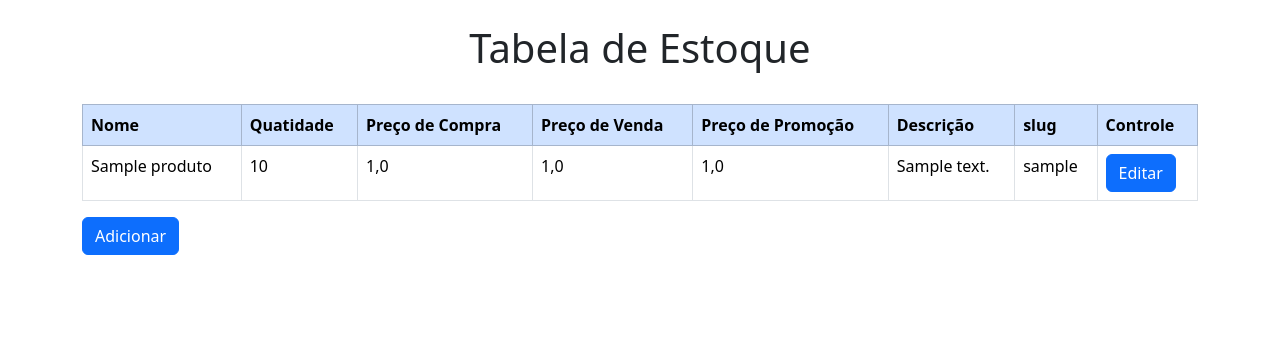
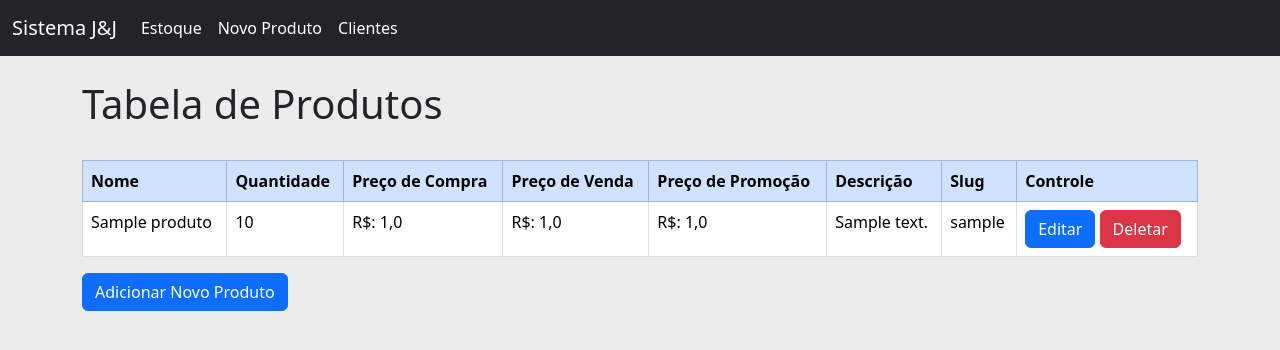
Before and after one commit to WillTms/Estagio, a Django app: page / in a window 1280 px wide. Shown: the top 350 px of the page. Run offline with Django 5.2, Linux system fonts and the light colour scheme; tables that the repository leaves empty hold one stand-in row (values such as "Sample post").

Commit message:
tudo pronto

```diff
--- a/loja/settings.py
+++ b/loja/settings.py
@@ -139,13 +139,15 @@ USE_TZ = True
 # Static files (CSS, JavaScript, Images)
 # https://docs.djangoproject.com/en/5.0/howto/static-files/
 
-STATIC_URL = 'static/'
+STATIC_URL = '/static/'
 STATIC_ROOT = os.path.join(BASE_DIR, 'static')
 STATICFILES_DIRS = [
     os.path.join('templates/static')
 ]
 
-
+'''STATICFILES_DIRS = [
+    BASE_DIR / 'static'
+]'''
 
 MEDIA_URL = '/media/'
 MEDIA_ROOT = os.path.join(BASE_DIR, 'media')
--- a/produto/models.py
+++ b/produto/models.py
@@ -15,6 +15,8 @@ class Produto(models.Model):
     descricao = models.TextField(max_length=255, blank=True, null=True, verbose_name='Descrição:')
     slug = models.SlugField(unique=True, blank=True, null=True)
 
+
+
     def save(self, *args, **kwargs):
         if not self.slug:
             slug = f'{slugify(self.nome)}'
--- a/produto/templates/produto/produto_list.html
+++ b/produto/templates/produto/produto_list.html
@@ -3,30 +3,54 @@
   <head>
     <meta charset="utf-8">
     <meta name="viewport" content="width=device-width, initial-scale=1">
-    <title>Produtos</title>
+    <title>Estoque</title>
     <link href="https://cdn.jsdelivr.net/npm/bootstrap@5.3.3/dist/css/bootstrap.min.css" rel="stylesheet" integrity="sha384-QWTKZyjpPEjISv5WaRU9OFeRpok6YctnYmDr5pNlyT2bRjXh0JMhjY6hW+ALEwIH" crossorigin="anonymous">
     {% load static %}
     <link rel="stylesheet" href="{% static 'css/produto_list.css' %}">
   </head>
   <body>
 
+    <!-- ////////////////////////////////////////////////////////////////////////////////////// -->
+    <nav class="navbar navbar-expand-lg navbar-light bg-dark">
+      <div class="container-fluid">
+        <a class="navbar-brand text-white" href="#">Sistema J&J</a>
+        <button class="navbar-toggler" type="button" data-bs-toggle="collapse" data-bs-target="#navbarNav" aria-controls="navbarNav" aria-expanded="false" aria-label="Toggle navigation">
+          <span class="navbar-toggler-icon"></span>
+        </button>
+        <div class="collapse navbar-collapse" id="navbarNav">
+          <ul class="navbar-nav">
+            <li class="nav-item">
+              <a class="nav-link text-white active" aria-current="page" href="{% url 'produto:listaproduto' %}">Estoque</a>
+            </li>
+            <li class="nav-item">
+              <a class="nav-link text-white" href="{% url 'produto:adicionarproduto' %}">Novo Produto</a>
+            </li>
+            <li class="nav-item">
+              <a class="nav-link text-white" href="#">Clientes</a>
+            </li>
+          </ul>
+        </div>
+      </div>
+    </nav>
+   <!-- /////////////////////////////////////////////////////////////////////////////////////// -->
+
     <main class="container">
       <br>
 
-      <h1>Tabela de Estoque</h1>
+      <h1>Tabela de Produtos</h1>
 
       <br>
 
-        <table class="table table-hover table-bordered">
+        <table class="table table-hover table-bordered border-secundary">
             <thead class="table-primary">
               <tr>
                 <th scope="col">Nome</th>
-                <th scope="col">Quatidade</th>
+                <th scope="col">Quantidade</th>
                 <th scope="col">Preço de Compra</th>
                 <th scope="col">Preço de Venda</th>
                 <th scope="col">Preço de Promoção</th>
                 <th scope="col">Descrição</th>
-                <th scope="col">slug</th>
+                <th scope="col">Slug</th>
                 <th scope="col">Controle</th>
               </tr>
             </thead>
@@ -34,22 +58,48 @@
             <tbody>
                 {% for produto in produto_list %}
               <tr>
-
-                <td>{{produto.nome}}</td>
-                <td>{{produto.quantidade}}</td>
-                <td>{{produto.preco_compra}}</td>
-                <td>{{produto.preco_venda}}</td>
-                <td>{{produto.preco_promocional}}</td>
-                <td>{{produto.descricao}}</td>
-                <td>{{produto.slug}}</td>
-                <td><a href="{% url "produto:editarproduto" pk=produto.pk %}" class="btn btn-primary">Editar</a></td>
-
+                <td>{{ produto.nome }}</td>
+                <td>{{ produto.quantidade }}</td>
+                <td>R$: {{ produto.preco_compra}}</td>
+                <td>R$: {{ produto.preco_venda }}</td>
+                <td>R$: {{ produto.preco_promocional }}</td>
+                <td>{{ produto.descricao }}</td>
+                <td>{{ produto.slug }}</td>
+                <td>
+                  <a href="{% url 'produto:editarproduto' pk=produto.pk %}" class="btn btn-primary">Editar</a>
+                  <a href="{% url 'produto:excluirproduto' pk=produto.pk %}" class="btn btn-danger delete-btn" data-id="{{ produto.pk }}">Deletar</a>
+                  </td>
               </tr>
               {% endfor %}
             </tbody>
           </table>
-          <a href={% url "produto:adicionarproduto"%} class= "btn btn-primary">Adicionar</a>
+          <a href="{% url 'produto:adicionarproduto' %}" class="btn btn-primary">Adicionar Novo Produto</a>
     </main>
     <script src="https://cdn.jsdelivr.net/npm/bootstrap@5.3.3/dist/js/bootstrap.bundle.min.js" integrity="sha384-YvpcrYf0tY3lHB60NNkmXc5s9fDVZLESaAA55NDzOxhy9GkcIdslK1eN7N6jIeHz" crossorigin="anonymous"></script>
+    <script src="https://code.jquery.com/jquery-3.6.0.min.js"></script>
+    <script>
+      $(document).ready(function(){
+        $('.delete-btn').click(function(){
+          var btn = $(this);
+          var id = btn.data('id');
+          if (confirm('Tem certeza que deseja deletar este produto?')) {
+            $.ajax({
+              url: '{% url "produto:excluirproduto" pk=0 %}'.replace('0', id),
+              type: 'POST',
+              data: {
+                csrfmiddlewaretoken: '{{ csrf_token }}'
+              },
+              success: function(response) {
+                if (response.success) {
+                  $('#produto-' + id).remove();
+                } else {
+                  alert('Erro ao deletar o produto.');
+                }
+              }
+            });
+          }
+        });
+      });
+    </script>
   </body>
 </html>
--- a/produto/urls.py
+++ b/produto/urls.py
@@ -1,20 +1,22 @@
 from django.urls import path
 #from . import views
-from produto.views import AdicionarProduto,Lista,EditarProduto
+from produto.views import AdicionarProduto,Lista,EditarProduto,ExcluirProduto
 
 app_name = 'produto'
 
 urlpatterns = [
+    path('adicionarproduto/',AdicionarProduto.as_view(), name="adicionarproduto"),
+    path('',Lista.as_view(), name="listaproduto"),
+    path("editarproduto/<int:pk>", EditarProduto.as_view(), name="editarproduto"),
+    path('excluirproduto/<int:pk>', ExcluirProduto.as_view(), name='excluirproduto'),
+
+
     #path('adicionarproduto/', views.AdicionarProduto, name='adicionarproduto'),
     #path('sucesso/', views.sucesso, name='sucesso'),
     #path('lista/', views.ListaProdutos.as_view(), name="lista"),
     #path('<slug>', views.DetalheProdutos.as_view(), name="detalhe"),
-
-    path('adicionarproduto/',AdicionarProduto.as_view(), name="adicionarproduto"),
-    path('',Lista.as_view(), name="lista cliente"),
-    path("editarproduto/<int:pk>", EditarProduto.as_view(), name="editarproduto"),
     #path('adicionaravenda/', views.AdicionarAVEnda.as_view(), name="adicionaravenda"),
     #path('removerdavenda/', views.RemoverDaVenda.as_view(), name="removerdavenda"),
-   # path('carrinhovenda/', views.CarrinhoVenda.as_view(), name="carrinhovenda"),
+    #path('carrinhovenda/', views.CarrinhoVenda.as_view(), name="carrinhovenda"),
     #path('finalizar/', views.Finalizar.as_view(), name="finalizar")
 ]
--- a/produto/views.py
+++ b/produto/views.py
@@ -3,13 +3,10 @@ from django.views.generic.list import ListView
 from django.views.generic import UpdateView, CreateView, DeleteView
 from django.views import View
 from django.http import HttpResponse
-#from . import models
 from .models import Produto
 from django.urls import reverse_lazy
-'''class AdicionarProduto(View):
-      def get(self, *args, **kwargs):
-        return HttpResponse('adicionar produto')
-'''
+from django.http import JsonResponse
+
 '''def AdicionarProduto(request):
     form = ProdutosForm(request.POST or None, request.FILES or None)
     if request.method == 'POST':
@@ -19,19 +16,30 @@ from django.urls import reverse_lazy
     return render(request, 'novo_produto.html', {'form': form})
 '''
 
+class Lista(ListView):
+  model = Produto
+
 class AdicionarProduto(CreateView):
   model = Produto
   fields = ['nome', 'quantidade', 'preco_compra', 'preco_venda', 'preco_promocional', 'descricao','slug']
-  success_url = reverse_lazy('produto:lista cliente')
+  success_url = reverse_lazy('produto:listaproduto')
 
 class EditarProduto(UpdateView):
   model = Produto
   fields = ['nome', 'quantidade', 'preco_compra', 'preco_venda', 'preco_promocional', 'descricao','slug']
-  success_url = reverse_lazy('produto:lista cliente')
+  success_url = reverse_lazy('produto:listaproduto')
 
+class ExcluirProduto(DeleteView):
+  model = Produto
+  success_url = reverse_lazy('produto:listaproduto')
 
-class Lista(ListView):
-  model = Produto
+  def post(self, request, *args, **kwargs):
+      self.object = self.get_object()
+      self.object.delete()
+      return JsonResponse({'success': True})
+
+  def get(self, request, *args, **kwargs):
+      return redirect(self.success_url)
 
 
 
@@ -43,6 +51,7 @@ class Lista(ListView):
       template_name = 'produto/lista.html'
       context_object_name = 'produtos'
    """
+
 class DetalheProdutos(View):
       def get(self, *args, **kwargs):
         return HttpResponse('detalhe produto')
--- a/templates/static/css/produto_list.css
+++ b/templates/static/css/produto_list.css
@@ -1,3 +1,8 @@
 h1{
-    text-align: center;
+    text-align: left;
+    text-shadow: 2cm;
 }
+
+body {
+    background-color: #ececec;
+  }
```
